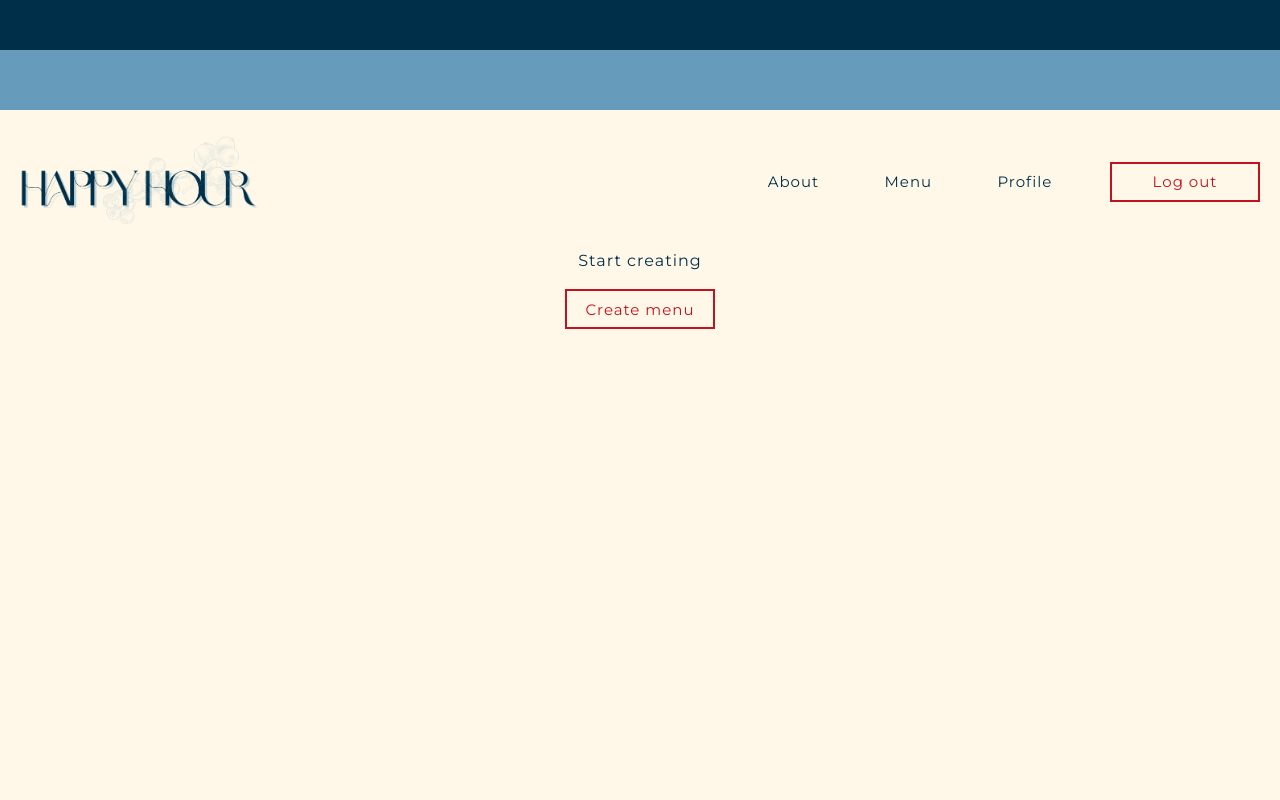
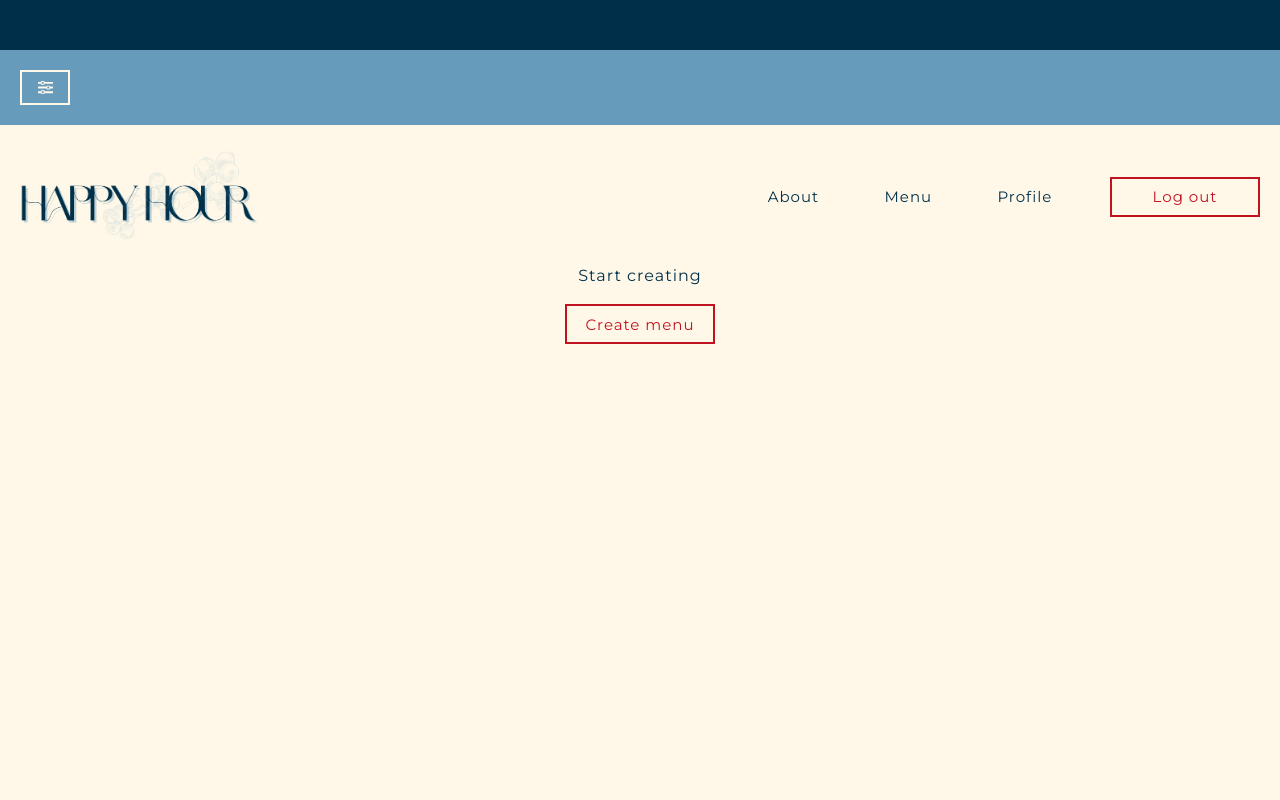
Before and after one commit to Emma-Shaw/final-project, a React (Create React App) app in the folder client/: page /menu in a window 1280 px wide. Shown: the top 800 px of the page. Built offline with nearby package versions, Linux system fonts and the light colour scheme.

Commit message:
Frontend updates

```diff
--- a/client/src/components/Header.js
+++ b/client/src/components/Header.js
@@ -2,6 +2,7 @@ import { Link } from "react-router-dom";
 import styled from "styled-components";
 import logo from "../assets/happy_hour_logo.png";
 import { useNavigate } from "react-router-dom";
+import { ImEqualizer } from "react-icons/im";
 
 const Header = () => {
 
@@ -12,8 +13,8 @@ const Header = () => {
 
     return (
         <>
-        <FirstBorder></FirstBorder>
-        <SecondBorder></SecondBorder>
+        <FirstBorder />
+        <SecondBorder><SettingsBtn><ImEqualizer /></SettingsBtn></SecondBorder>
             <Wrapper>
                 <LogoLink to="/home"><Logo src={logo} /></LogoLink>
                 <NavigationBtns>
@@ -32,15 +33,36 @@ const Header = () => {
 };
 
 const FirstBorder = styled.div`
+    display: flex;
+    justify-content: flex-end;
+    align-items: center;
     height: 50px;
     background: var(--color-cool-navy);
     color: var(--color-calm-beige);
 `;
 
 const SecondBorder = styled.div`
-    height: 10px;
+    display: flex;
+    align-items: center;
+    height: 75px;
+    padding: 20px;
     background: var(--color-chill-blue);
     color: var(--color-calm-beige);
+`;
+
+const SettingsBtn = styled.button`
+    background: var(--color-chill-blue);
+    border: 2px solid var(--color-calm-beige);
+    width: 50px;
+    height: 35px;
+    color: var(--color-calm-beige);
+    padding-top: 5px;
+
+    &:hover {
+        cursor: pointer;
+        background: var(--color-calm-beige);
+        color: var(--color-cool-navy);
+    }
 `;
 
 const Wrapper = styled.div`
@@ -49,7 +71,6 @@ const Wrapper = styled.div`
     align-items: center;
     padding: 20px;
     top: 0px;
-    border-top: 50px solid var(--color-chill-blue);
 `;
 
 const Logo = styled.img`
```
